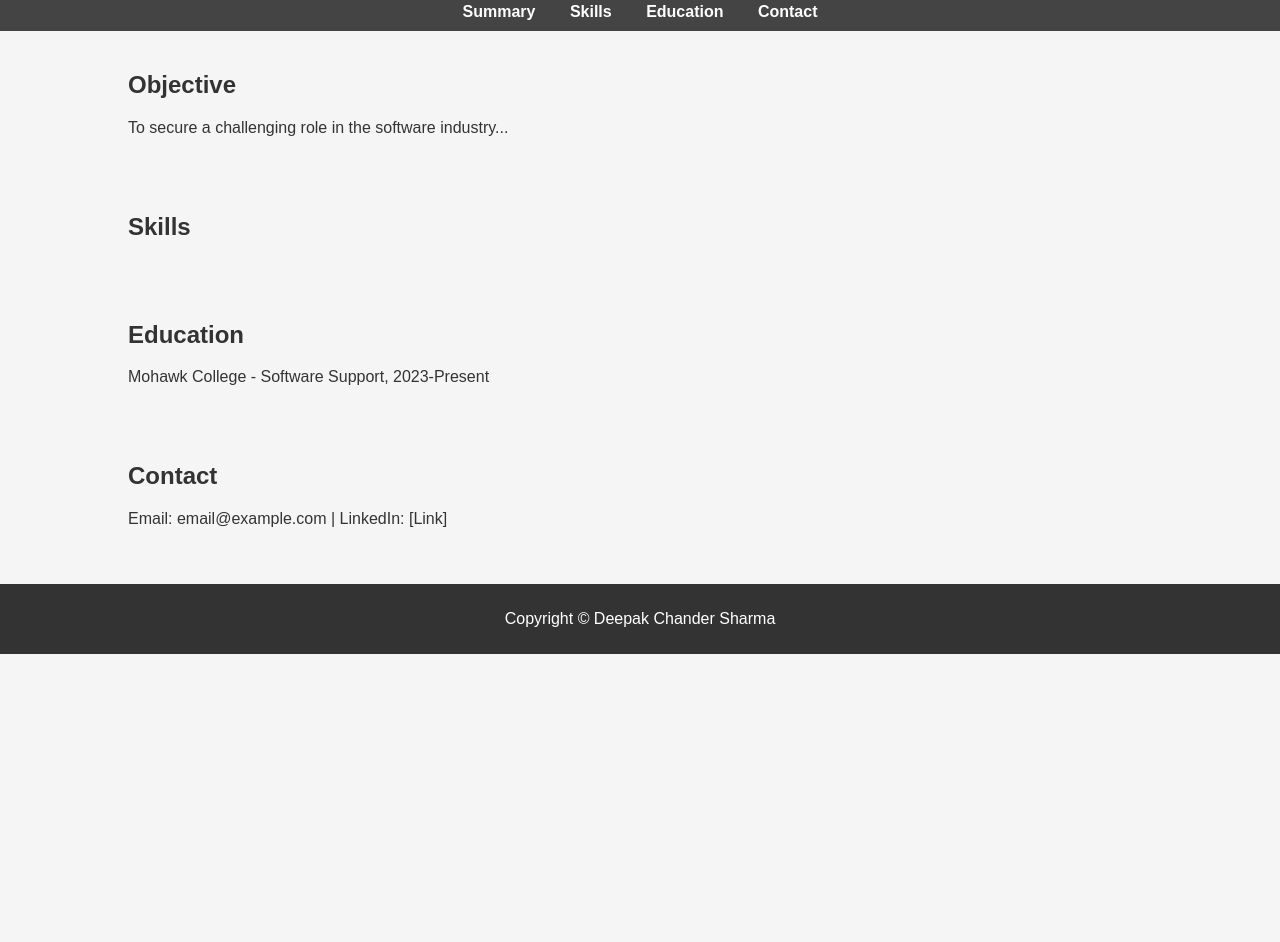
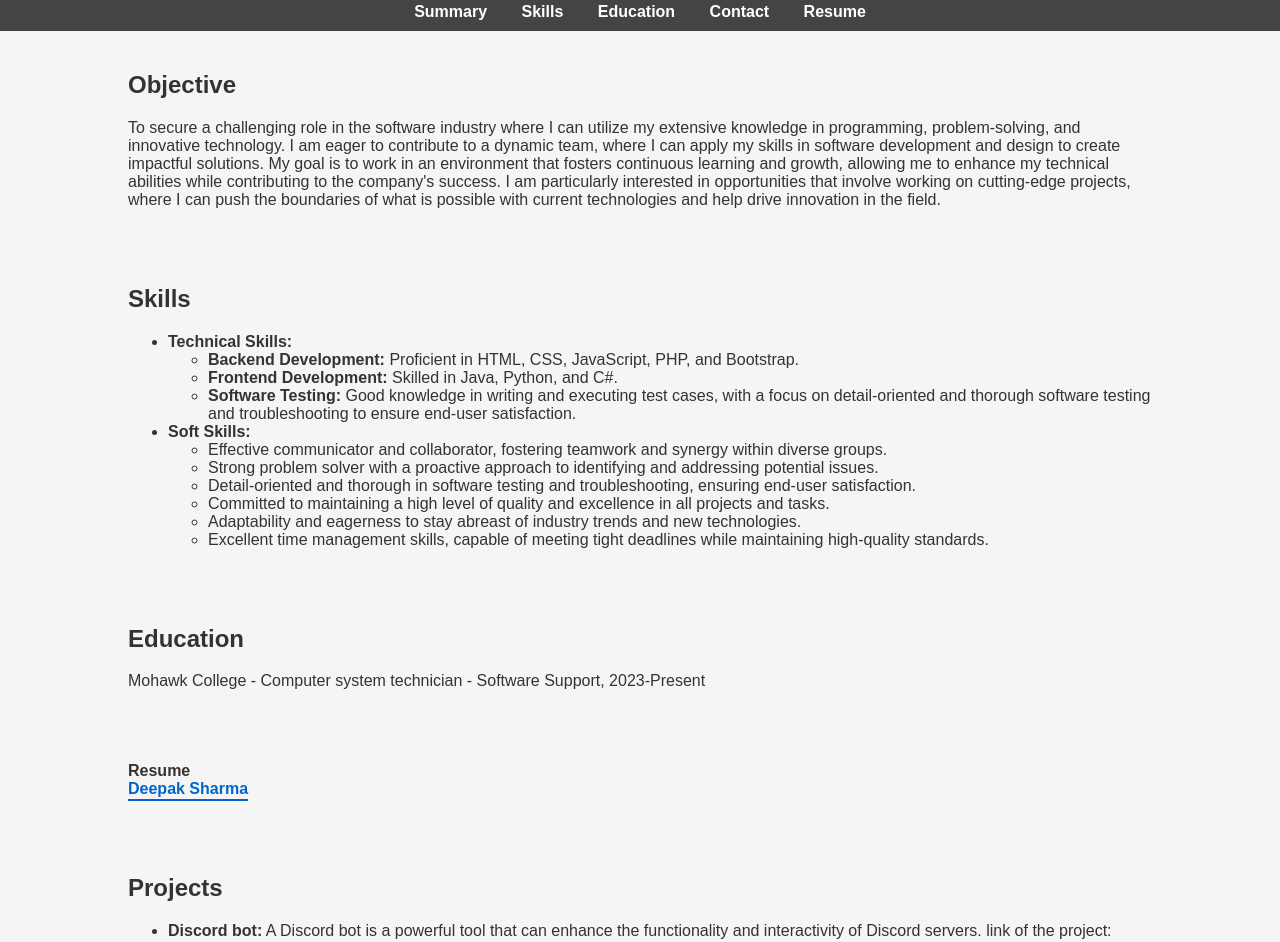
Before and after one commit to deepak121234/deepak121234.github.io, a plain HTML site: page index.html in a window 1280 px wide. Shown: the part 110-1052 px from the top of the page. Before the commit the page ends 800 px from the top, so only its background shows below. Drawn offline with Linux system fonts and the light colour scheme.

Commit message:
chnage commit

```diff
--- a/index.html
+++ b/index.html
@@ -1,6 +1,8 @@
 <!DOCTYPE html>
 <html lang="en">
+    <!--i deepak chander shama certify that this is my own work i havent allowed anybody to copy my content-->
 <head>
+
     <meta charset="UTF-8">
     <meta name="viewport" content="width=device-width, initial-scale=1.0">
     <title>Deepak Chander Sharma | Portfolio</title>
@@ -9,16 +11,28 @@
         .container { width: 80%; margin: auto; overflow: hidden; }
         header { background: #333; color: #fff; padding-top: 30px; min-height: 70px; border-bottom: #0779e4 3px solid; }
         header h1 { text-align: center; margin: 0; }
+        header h2 { text-align: center; margin: 0; }
         nav { background: #444; color: #fff; text-align: center; padding: 10px; }
         nav a { color: #fff; margin: 0 15px; text-decoration: none; font-weight: bold; }
         section { padding: 20px; }
         footer { background: #333; color: #fff; text-align: center; padding: 10px; margin-top: 20px; }
+        #resume a {
+            color: #0066cc;
+            font-weight: bold;
+            text-decoration: none;
+            border-bottom: 2px solid #0066cc;
+            padding-bottom: 2px;
+        }
+        #resume a:hover {
+            color: #ff6600;
+            border-bottom: 2px solid #ff6600;
     </style>
 </head>
 <body>
     <header>
         <div class="container">
-            <h1>Deepak Chander Sharma | Software Developer</h1>
+            <h1>Deepak Chander Sharma</h1>
+            <h2>software developer</h2>
         </div>
     </header>
     <nav>
@@ -26,22 +40,88 @@
         <a href="#skills">Skills</a>
         <a href="#education">Education</a>
         <a href="#contact">Contact</a>
+        <a href="#resume">Resume</a>
     </nav>
     <section id="summary" class="container">
         <h2>Objective</h2>
-        <p>To secure a challenging role in the software industry...</p>
+        <p>To secure a challenging role in the software industry where I can utilize my extensive
+             knowledge in programming, problem-solving, and innovative technology. I am eager to
+            contribute to a dynamic team, where I can apply my skills in software development and
+            design to create impactful solutions. My goal is to work in an environment that fosters
+            continuous learning and growth, allowing me to enhance my technical abilities while
+            contributing to the company's success. I am particularly interested in opportunities that
+            involve working on cutting-edge projects, where I can push the boundaries of what is possible
+            with current technologies and help drive innovation in the field.</p>
     </section>
+
     <section id="skills" class="container">
         <h2>Skills</h2>
-        <!-- List Skills Here -->
+        <ul>
+            <li>
+                <strong>Technical Skills:</strong>
+                <ul>
+                    <li>
+                        <strong>Backend Development:</strong> Proficient in HTML, CSS, JavaScript, PHP, and Bootstrap.
+                    </li>
+                    <li>
+                        <strong>Frontend Development:</strong> Skilled in Java, Python, and C#.
+                    </li>
+                    <li>
+                        <strong>Software Testing:</strong> Good knowledge in writing and executing test cases, with a focus on detail-oriented and thorough software testing and troubleshooting to ensure end-user satisfaction.
+                    </li>
+                </ul>
+            </li>
+            <li>
+                <strong>Soft Skills:</strong>
+                <ul>
+                    <li>
+                        Effective communicator and collaborator, fostering teamwork and synergy within diverse groups.
+                    </li>
+                    <li>
+                        Strong problem solver with a proactive approach to identifying and addressing potential issues.
+                    </li>
+                    <li>
+                        Detail-oriented and thorough in software testing and troubleshooting, ensuring end-user satisfaction.
+                    </li>
+                    <li>
+                        Committed to maintaining a high level of quality and excellence in all projects and tasks.
+                    </li>
+                    <li>
+                        Adaptability and eagerness to stay abreast of industry trends and new technologies.
+                    </li>
+                    <li>
+                        Excellent time management skills, capable of meeting tight deadlines while maintaining high-quality standards.
+                    </li>
+                </ul>
+            </li>
+        </ul>
     </section>
+
     <section id="education" class="container">
         <h2>Education</h2>
-        <p>Mohawk College - Software Support, 2023-Present</p>
+        <p>Mohawk College - Computer system technician - Software Support, 2023-Present</p>
+    </section>
+    <section id = "resume" class="container">
+        <p><strong>Resume </strong><br>
+        <a href="file:///home/tooltime/Documents/deepak121234.github.io/DEEPAK_CHANDER_SHARMA.pdf" target="_blank">Deepak Sharma</a></p>
+    </section>
+    <section id="projects" class="container">
+        <h2>Projects</h2>
+        <ul>
+            <li>
+                <strong>Discord bot:</strong> A Discord bot is a powerful tool that can enhance the functionality and interactivity of Discord servers.
+                link of the project: <a href="file:///home/tooltime/Documents/deepak121234.github.io/FAQphase0">project1 </a>  </li>
+            <li>
+                <strong>Thinn ice of planet clara:</strong> Project which eas the explanation of multidimensioned array. <br>
+                link of the project: <a href="file:///home/tooltime/Documents/deepak121234.github.io/Assignment1dsalgorithm">project2 </a>
+            </li>
+
+        </ul>
     </section>
     <section id="contact" class="container">
         <h2>Contact</h2>
-        <p>Email: email@example.com | LinkedIn: [Link]</p>
+        <p>contact no 2896596016 | Email: ds4510042@gmail.com | <p>LinkedIn: <a href="https://www.linkedin.com/in/deepak-sharma-09466a256/" target="_blank">Deepak Sharma</a></p>
+    </p>
     </section>
     <footer>
         <p>Copyright © Deepak Chander Sharma</p>
```
